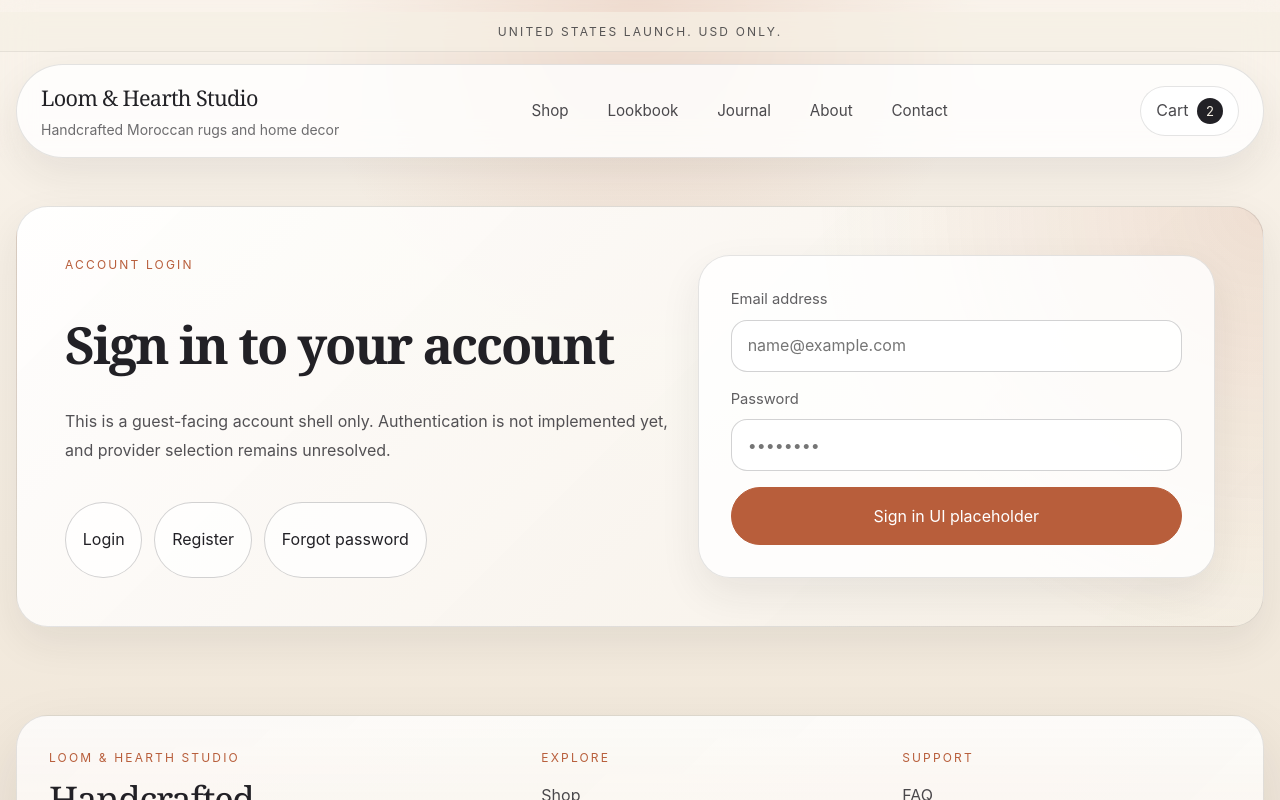
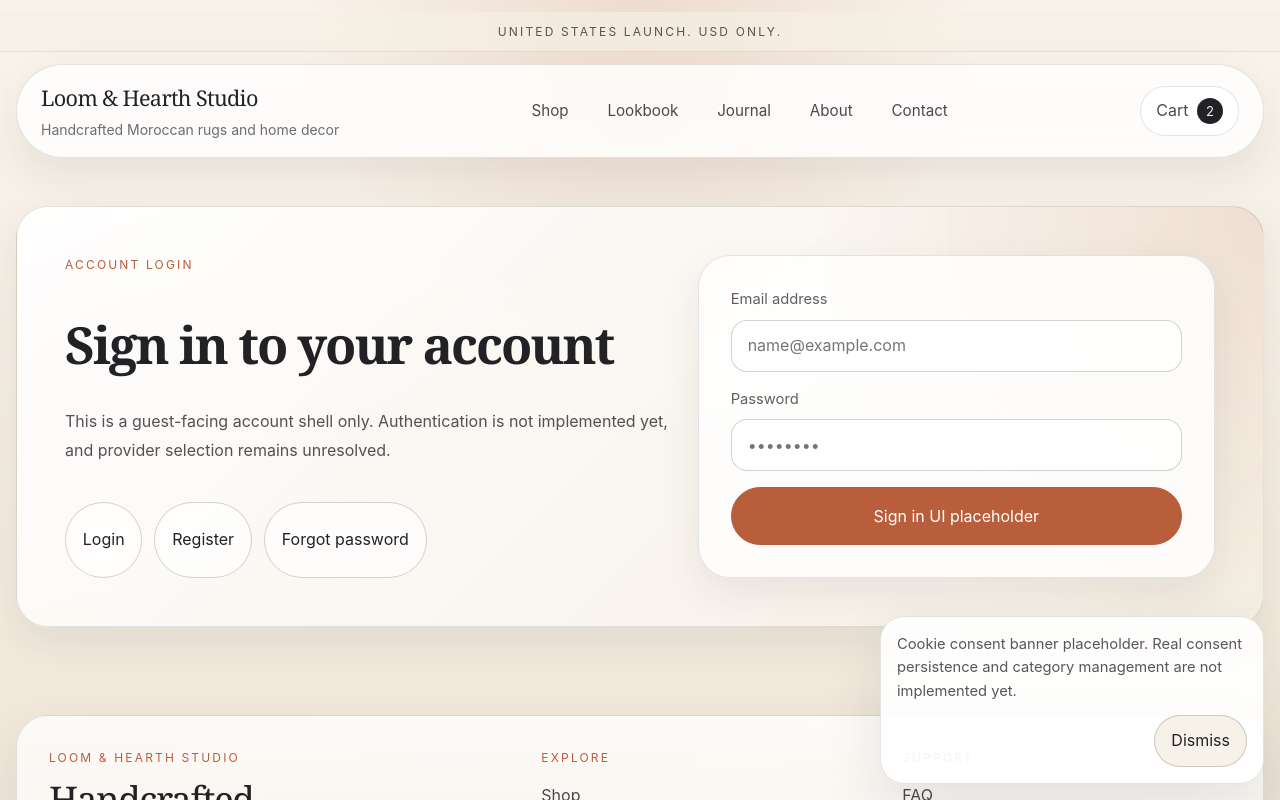
Before and after one commit to Riad-Rug/loom-hearth-studio, a Next.js app: page /account/login in a window 1280 px wide. Shown: the top 800 px of the page. Built offline with nearby package versions, Linux system fonts and the light colour scheme.

Commit message:
feat: add security and compliance foundations

```diff
--- a/app/globals.css
+++ b/app/globals.css
@@ -356,6 +356,41 @@ p {
   outline: none;
 }
 
+.cookie-banner {
+  position: fixed;
+  right: 1rem;
+  bottom: 1rem;
+  z-index: 40;
+  display: grid;
+  gap: var(--space-3);
+  width: min(100% - 2rem, 24rem);
+  padding: var(--space-4);
+  border: 1px solid var(--color-border);
+  border-radius: var(--radius-lg);
+  background: rgba(255, 255, 255, 0.92);
+  box-shadow: var(--shadow-panel);
+}
+
+.cookie-banner__copy {
+  color: rgba(34, 33, 38, 0.76);
+  font-size: 0.92rem;
+  line-height: 1.6;
+}
+
+.cookie-banner__actions {
+  display: flex;
+  justify-content: flex-end;
+}
+
+.cookie-banner__button {
+  padding: 0.75rem 1rem;
+  border: 1px solid var(--color-border-strong);
+  border-radius: 999px;
+  background: rgba(245, 239, 228, 0.8);
+  color: var(--color-charcoal-ink);
+  font: inherit;
+}
+
 @media (max-width: 900px) {
   .content-grid {
     grid-template-columns: 1fr;
@@ -392,4 +427,10 @@ p {
     width: 100%;
     justify-content: space-between;
   }
+
+  .cookie-banner {
+    right: 0.5rem;
+    bottom: 0.5rem;
+    width: calc(100% - 1rem);
+  }
 }
--- a/app/layout.tsx
+++ b/app/layout.tsx
@@ -1,6 +1,7 @@
 import type { Metadata } from "next";
 import type { ReactNode } from "react";
 
+import { CookieConsentBanner } from "@/components/compliance/cookie-consent-banner";
 import { JsonLd } from "@/components/seo/json-ld";
 import { SiteFooter } from "@/components/layout/site-footer";
 import { SiteHeader } from "@/components/layout/site-header";
@@ -50,6 +51,7 @@ export default function RootLayout({ children }: RootLayoutProps) {
           <SiteHeader />
           <main className="site-main">{children}</main>
           <SiteFooter />
+          <CookieConsentBanner />
         </div>
       </body>
     </html>
--- /dev/null
+++ b/components/compliance/cookie-consent-banner.tsx
@@ -0,0 +1,25 @@
+"use client";
+
+import { useState } from "react";
+
+export function CookieConsentBanner() {
+  const [dismissed, setDismissed] = useState(false);
+
+  if (dismissed) {
+    return null;
+  }
+
+  return (
+    <div className="cookie-banner" role="region" aria-label="Cookie consent banner">
+      <p className="cookie-banner__copy">
+        Cookie consent banner placeholder. Real consent persistence and category management
+        are not implemented yet.
+      </p>
+      <div className="cookie-banner__actions">
+        <button className="cookie-banner__button" type="button" onClick={() => setDismissed(true)}>
+          Dismiss
+        </button>
+      </div>
+    </div>
+  );
+}
```
Also changed, not shown: lib/security/config.ts (added, +33 -0 lines), lib/security/helpers.ts (added, +21 -0 lines), lib/security/types.ts (added, +19 -0 lines).
